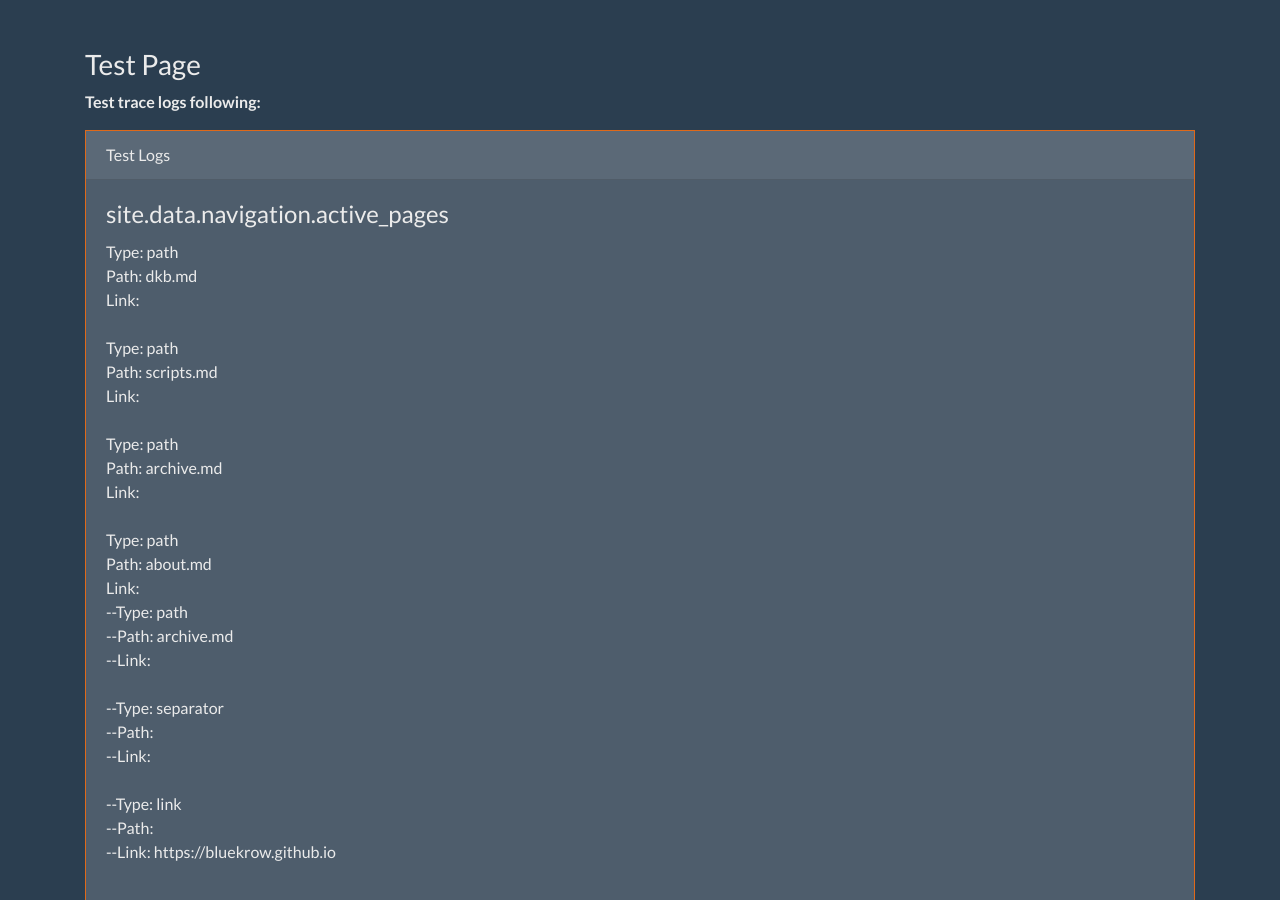
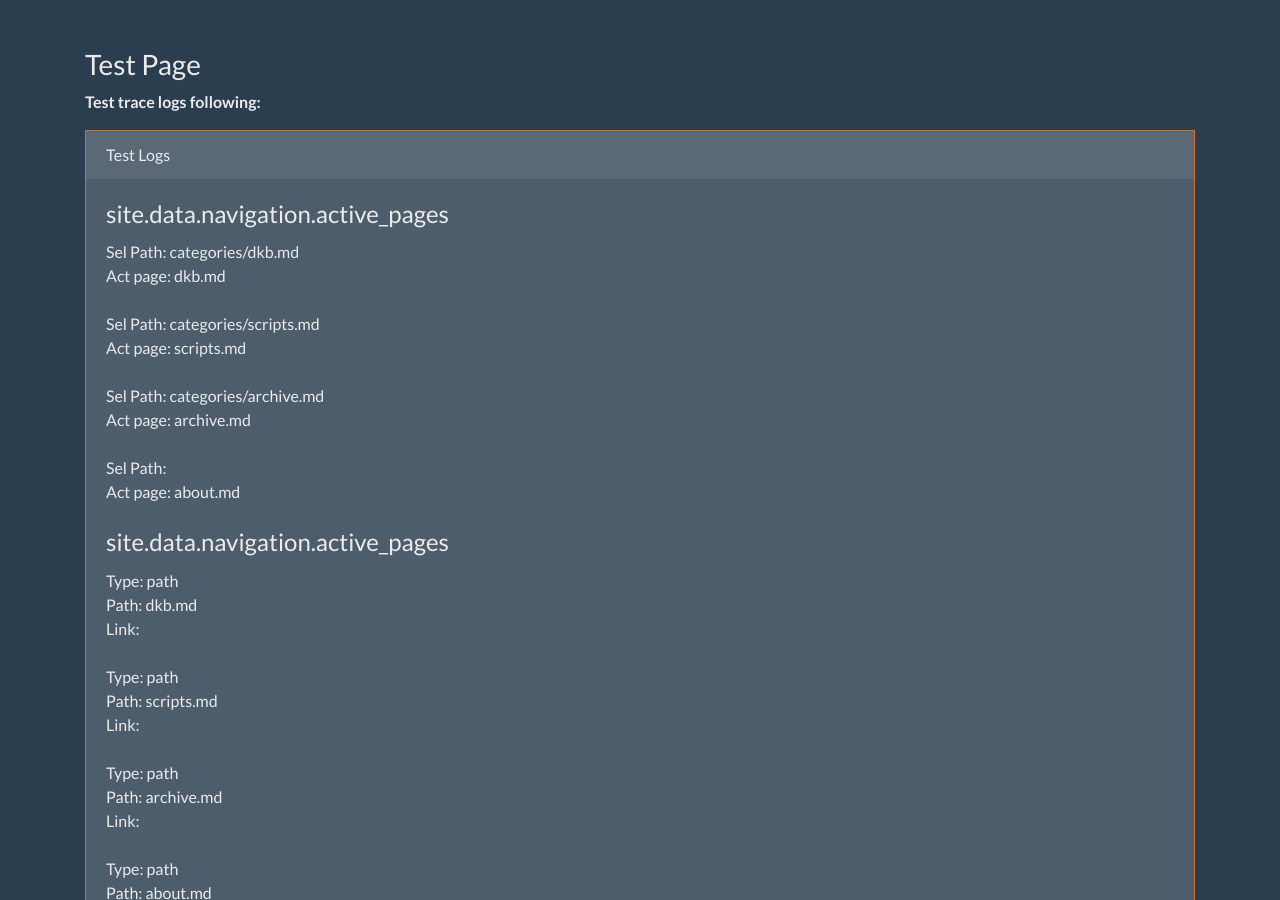
Before and after one commit to bluekrow/bluekrow.github, a Jekyll site: the page built from test.md, in a window 1280 px wide and 900 px high. Built offline with Jekyll 4.4.1, drawn with Linux system fonts in a browser that asks for light colours.

Commit message:
Add looping and filtering tests

```diff
--- a/_layouts/test.html
+++ b/_layouts/test.html
@@ -12,6 +12,15 @@
           <div class="card border-primary mb-3">
               <div class="card-header">Test Logs</div>
               <div class="card-body">
+                <h4 class="card-title">site.data.navigation.active_pages</h4>
+                {%- assign actPages = site.data.navigation.active_pages -%}
+                {%- for actPage in actPages -%}
+                  {%- assign selPage = site.pages | where_exp:"item", "item.path contains actPage.path" | first -%}
+                  Sel Path: {{selPage.path}}</br>
+                  Act page: {{actPage.path}}</br>
+                  </br>
+                {%- endfor -%}
+
                 <h4 class="card-title">site.data.navigation.active_pages</h4>
                 {%- assign actPages = site.data.navigation.active_pages -%}
                 {%- for actPage in actPages -%}
```
